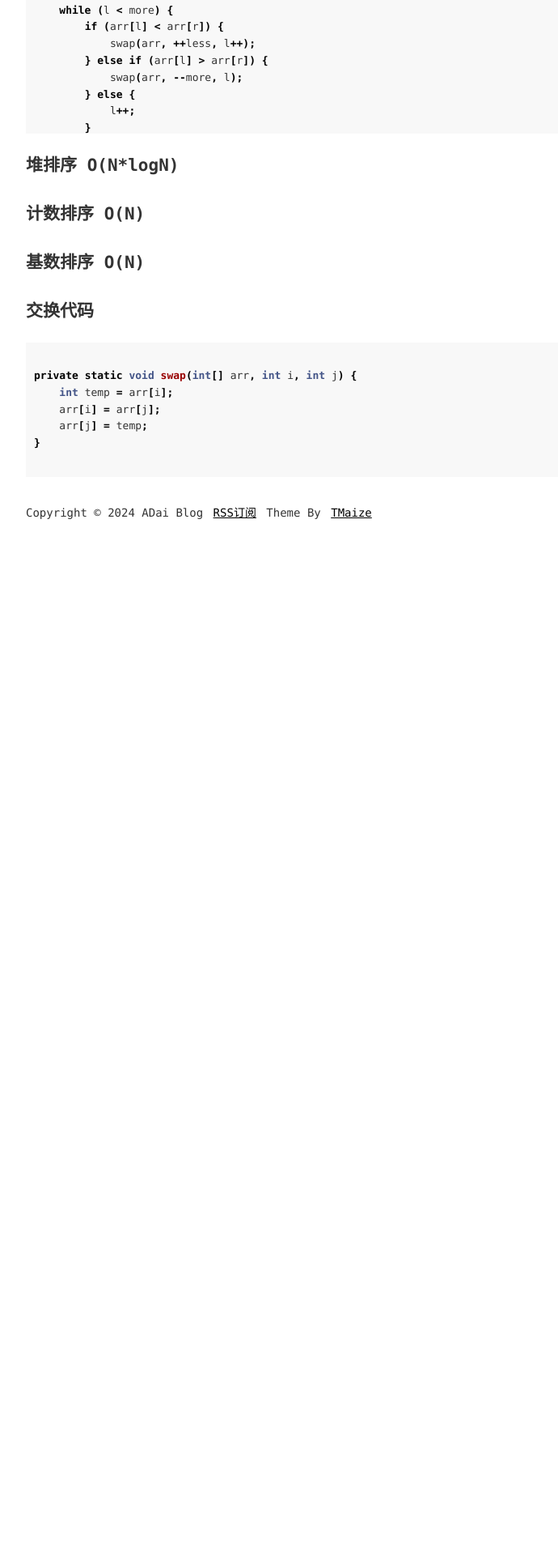
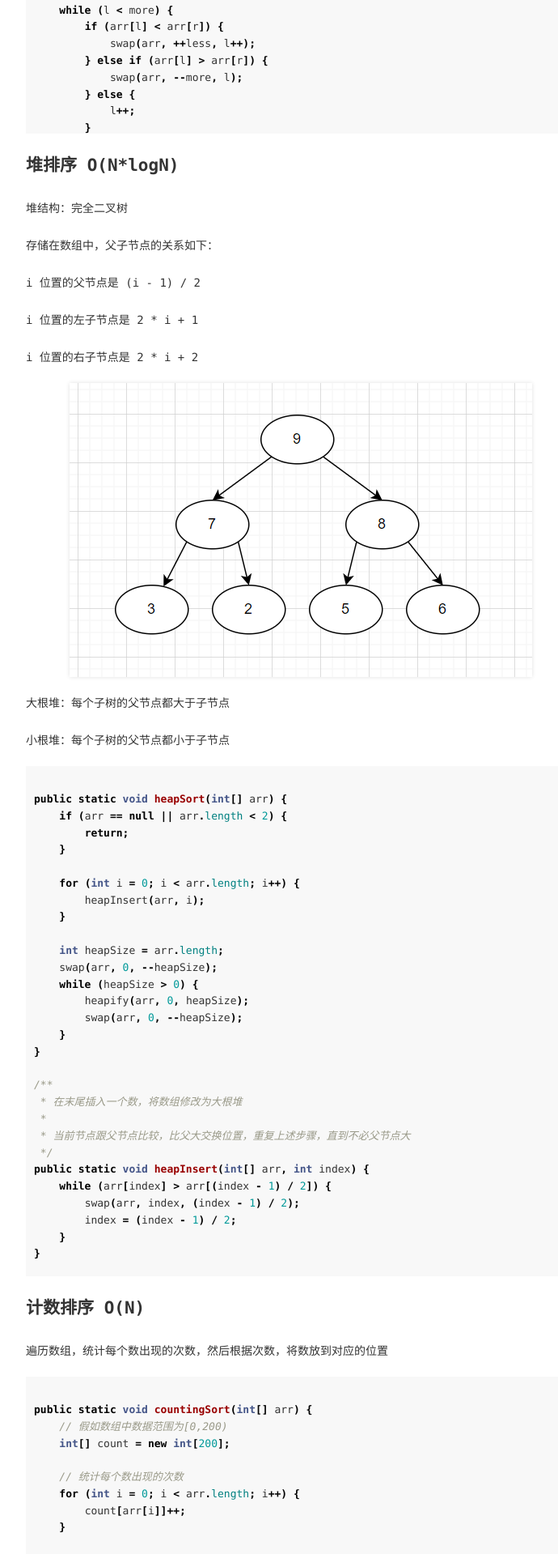
Before and after one commit to ADai00/ADai00.github.io, a Jekyll site: the page built from _posts/数据结构与算法/2024-08-01-排序算法.md, in a window 1280 px wide. Shown: the part 2632-4551 px from the top of the page at 81% size, without its empty margins (268-958 px from the left). Built offline with Jekyll 4.4.1, drawn with Linux system fonts in a browser that asks for light colours; before the commit the page ends 3289 px from its top, so only the background shows below that; some of the changed text lies outside the part shown.

Commit message:
feat: 更新 排序算法

````diff
--- a/_posts/数据结构与算法/2024-08-01-排序算法.md
+++ b/_posts/数据结构与算法/2024-08-01-排序算法.md
@@ -143,15 +143,164 @@ public static int[] partition(int[] arr, int l, int r) {
 
 ## 堆排序 O(N*logN)
 
+堆结构：完全二叉树
 
+存储在数组中，父子节点的关系如下：
+
+i 位置的父节点是 (i - 1) / 2
+
+i 位置的左子节点是 2 * i + 1
+
+i 位置的右子节点是 2 * i + 2
+
+![001.png](001.png)
+
+大根堆：每个子树的父节点都大于子节点
+
+小根堆：每个子树的父节点都小于子节点
+
+```java
+
+public static void heapSort(int[] arr) {
+    if (arr == null || arr.length < 2) {
+        return;
+    }
+
+    for (int i = 0; i < arr.length; i++) {
+        heapInsert(arr, i);
+    }
+
+    int heapSize = arr.length;
+    swap(arr, 0, --heapSize);
+    while (heapSize > 0) {
+        heapify(arr, 0, heapSize);
+        swap(arr, 0, --heapSize);
+    }
+}
+
+/**
+ * 在末尾插入一个数，将数组修改为大根堆
+ *
+ * 当前节点跟父节点比较，比父大交换位置，重复上述步骤，直到不必父节点大
+ */
+public static void heapInsert(int[] arr, int index) {
+    while (arr[index] > arr[(index - 1) / 2]) {
+        swap(arr, index, (index - 1) / 2);
+        index = (index - 1) / 2;
+    }
+}
+
+/**
+ * 移除大根堆最大元素后，将数组调整为大根堆
+ *
+ * 当前节点跟左右子节点中最大的比较，比最大的小，交换位置，重复上述步骤，直到不比左右子节点大
+ */
+public static void heapify(int[] arr, int index, int heapSize) {
+    int left = index * 2 + 1;
+    while (left < heapSize) {
+        // 找到左右子节点中，较大的那个
+        int largest = left + 1 < heapSize && arr[left + 1] > arr[left] ? left + 1 : left;
+        // 当前节点跟左右子节点中最大的比较
+        largest = arr[largest] > arr[index] ? largest : index;
+        if (largest == index) {
+            break;
+        }
+        swap(arr, largest, index);
+        index = largest;
+        left = index * 2 + 1;
+    }
+}
+
+```
 
 ## 计数排序 O(N)
 
+遍历数组，统计每个数出现的次数，然后根据次数，将数放到对应的位置
 
+```java
+
+public static void countingSort(int[] arr) {
+    // 假如数组中数据范围为[0,200)
+    int[] count = new int[200];
+
+    // 统计每个数出现的次数
+    for (int i = 0; i < arr.length; i++) {
+        count[arr[i]]++;
+    }
+
+    // 将每个数出现的次数，累加起来，这样count[i]表示小于等于i的数的个数
+    for (int i = 1; i < count.length; i++) {
+        count[i] += count[i - 1];
+    }
+
+    // 从后往前遍历数组，将数据放到对应的位置
+    int[] help = new int[arr.length];
+    for (int i = arr.length - 1; i >= 0; i--) {
+        help[--count[arr[i]]] = arr[i];
+    }
+
+    // 将help数组拷贝到arr数组中
+    for (int i = 0; i < help.length; i++) {
+        arr[i] = help[i];
+    }
+}
+
+```
 
 ## 基数排序 O(N)
 
+先找到数据中最大值有多少位，依次按个位，十位，百位。。。入桶，出桶，最后得到排序后的数组
 
+```java
+
+public static void radixSort(int[] arr) {
+    if (arr == null || arr.length < 2) {
+        return;
+    }
+    radixSort(arr, 0, arr.length - 1, maxbits(arr));
+}
+
+public static int maxbits(int[] arr) {
+    int max = Integer.MIN_VALUE;
+    for (int i = 0; i < arr.length; i++) {
+        max = Math.max(max, arr[i]);
+    }
+    int res = 0;
+    while (max != 0) {
+        res++;
+        max /= 10;
+    }
+    return res;
+}
+
+public static void radixSort(int[] arr, int l, int r, int digit) {
+    final int radix = 10;
+    int i = 0, j = 0;
+    int[] help = new int[r - l + 1];
+    for (int digitIndex = 0; digitIndex < digit; digitIndex++) {
+        int[] count = new int[radix];
+        for (i = l; i <= r; i++) {
+            j = getDigit(arr[i], digitIndex);
+            count[j]++;
+        }
+        for (i = 1; i < radix; i++) {
+            count[i] += count[i - 1];
+        }
+        for (i = r; i >= l; i--) {
+            j = getDigit(arr[i], digitIndex);
+            help[--count[j]] = arr[i];
+        }
+        for (i = l, j = 0; i <= r; i++, j++) {
+            arr[i] = help[j];
+        }
+    }
+}
+
+public static int getDigit(int x, int digit) {
+    return ((x / ((int) Math.pow(10, digit))) % 10);
+}
+
+```
 
 ## 交换代码
 
````
Also changed, not shown: posts/2024/08/01/001.png (added).
